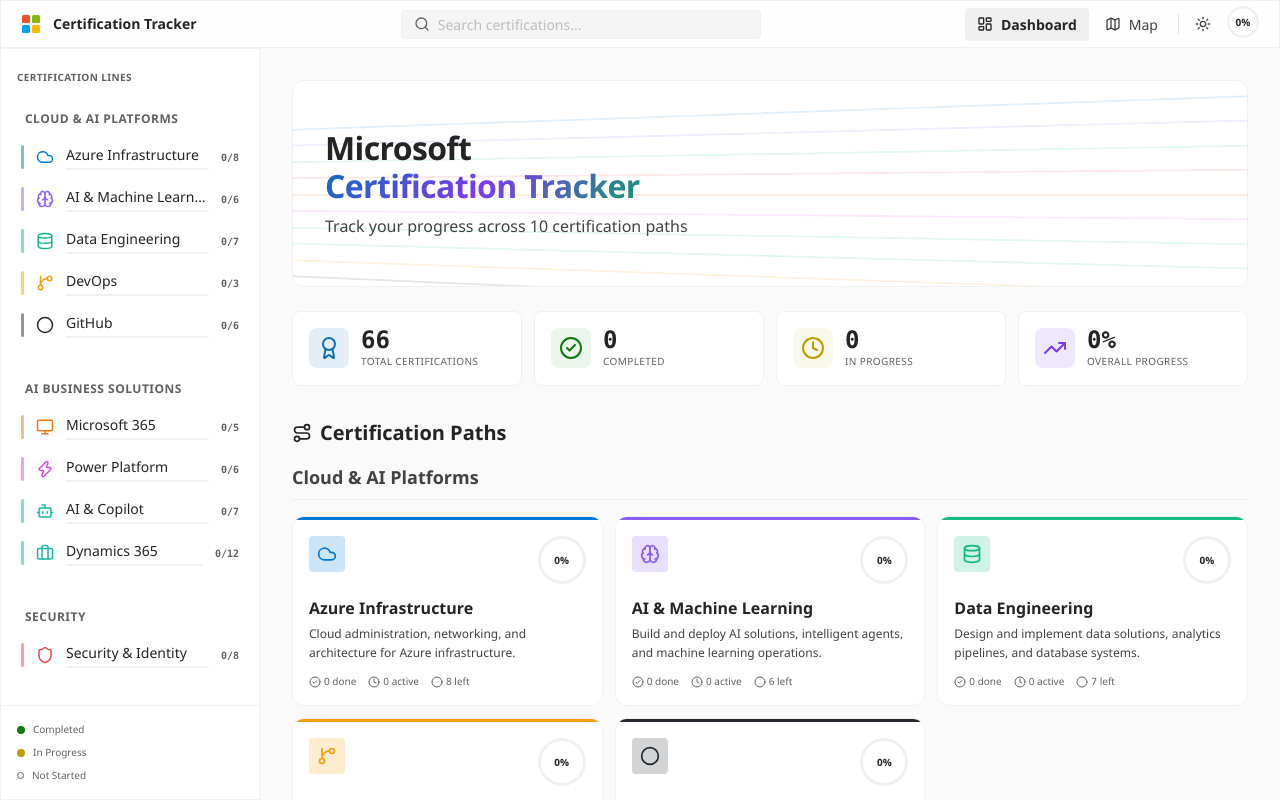
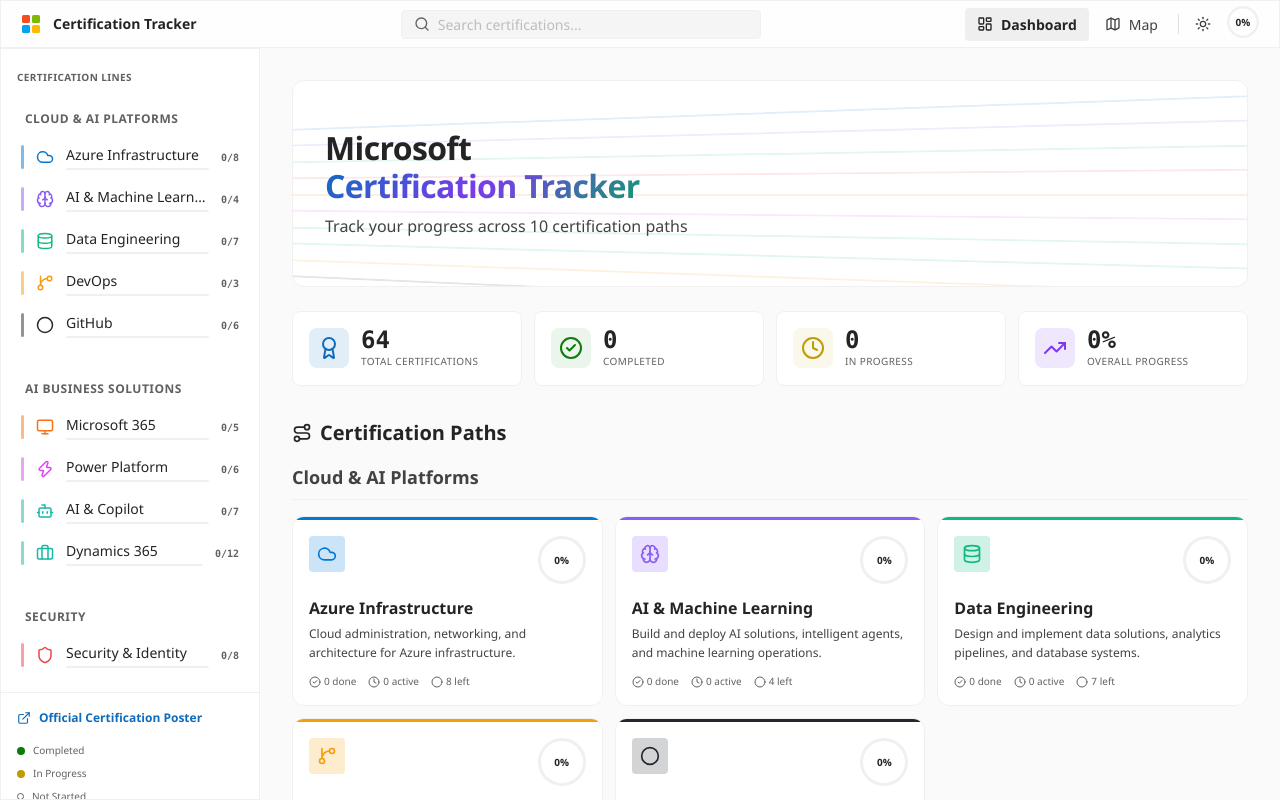
Before and after one commit to danzure/microsoft-certified-tracker, a React (Vite) app: page / in a window 1280 px wide. Shown: the top 800 px of the page. Built offline with nearby package versions, Linux system fonts and the light colour scheme.

Commit message:
Dashboard padding updates

```diff
--- a/src/components/Dashboard/Dashboard.css
+++ b/src/components/Dashboard/Dashboard.css
@@ -1,6 +1,5 @@
 .dashboard {
   padding: var(--space-8);
-  max-width: 1200px;
   animation: fadeIn 300ms ease-out;
 }
 
--- a/src/components/Layout/Sidebar.css
+++ b/src/components/Layout/Sidebar.css
@@ -131,6 +131,25 @@
 .sidebar__footer {
   padding: var(--space-4);
   border-top: 1px solid var(--border-subtle);
+  display: flex;
+  flex-direction: column;
+  gap: var(--space-4);
+}
+
+.sidebar__poster-link {
+  display: flex;
+  align-items: center;
+  gap: var(--space-2);
+  font-size: var(--fs-caption1);
+  color: var(--colorBrandForeground1);
+  text-decoration: none;
+  font-weight: var(--fw-semibold);
+  transition: color var(--transition-fast);
+}
+
+.sidebar__poster-link:hover {
+  color: var(--colorBrandForeground2);
+  text-decoration: underline;
 }
 
 .sidebar__legend {
--- a/src/components/Layout/Sidebar.jsx
+++ b/src/components/Layout/Sidebar.jsx
@@ -74,6 +74,15 @@ const Sidebar = ({ isOpen, onClose }) => {
           })}
         </nav>
         <div className="sidebar__footer">
+          <a
+            href="https://arch-center.azureedge.net/Credentials/Certification-Poster_en-us.pdf"
+            target="_blank"
+            rel="noopener noreferrer"
+            className="sidebar__poster-link"
+          >
+            <Icons.ExternalLink size={14} />
+            Official Certification Poster
+          </a>
           <div className="sidebar__legend">
             <div className="sidebar__legend-item">
               <span className="sidebar__legend-dot sidebar__legend-dot--completed" />
--- a/src/data/certificationPaths.js
+++ b/src/data/certificationPaths.js
@@ -200,30 +200,7 @@ export const certificationPaths = [
         learnUrl: 'https://learn.microsoft.com/en-us/credentials/certifications/exams/ai-300/',
         retirementDate: null,
       },
-      {
-        id: 'ai-101',
-        examCode: 'AI-101',
-        name: 'Azure AI Apps and Agents Developer Associate (Beta)',
-        level: CERT_LEVELS.ASSOCIATE,
-        branch: 'apps-agents',
-        description: 'Build and deploy intelligent apps and agents using Azure AI services.',
-        prerequisites: [],
-        recommendedPrereqs: ['ai-901'],
-        learnUrl: 'https://learn.microsoft.com/en-us/credentials/certifications/',
-        retirementDate: null,
-      },
-      {
-        id: 'ai-102',
-        examCode: 'AI-102',
-        name: 'Azure AI Engineer Associate',
-        level: CERT_LEVELS.ASSOCIATE,
-        branch: 'apps-agents',
-        description: 'Design and implement Azure AI solutions involving computer vision, NLP, and conversational AI.',
-        prerequisites: [],
-        recommendedPrereqs: ['ai-901'],
-        learnUrl: 'https://learn.microsoft.com/en-us/credentials/certifications/exams/ai-102/',
-        retirementDate: null,
-      },
+
     ],
   },
   {
```
